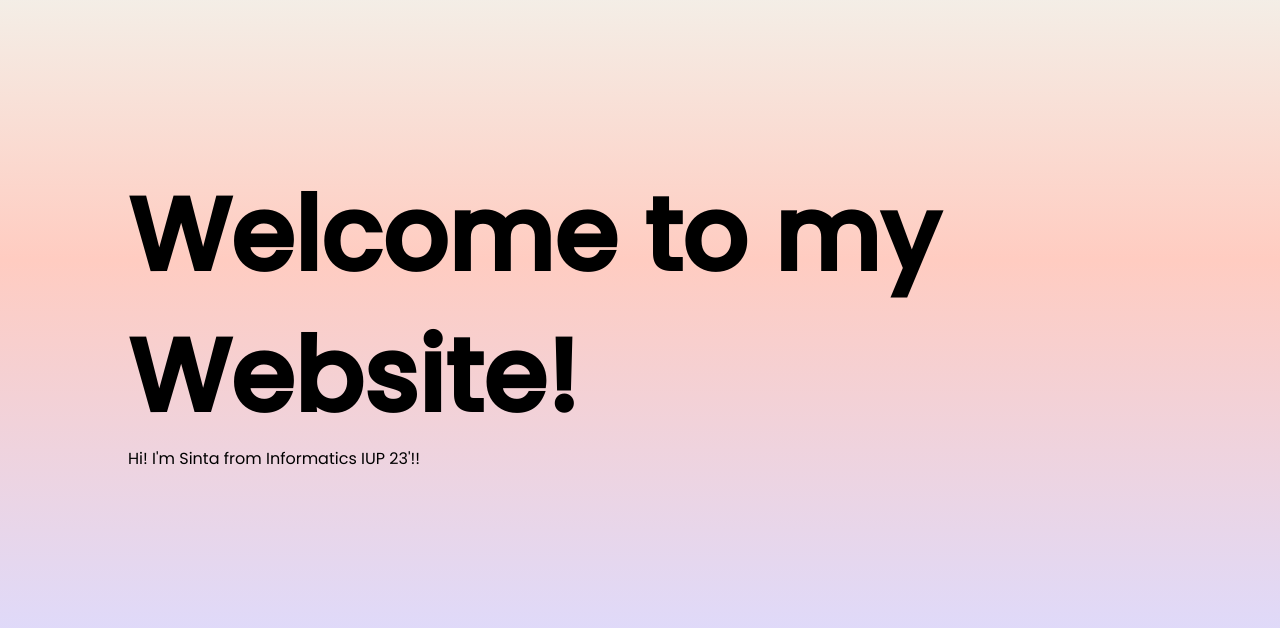
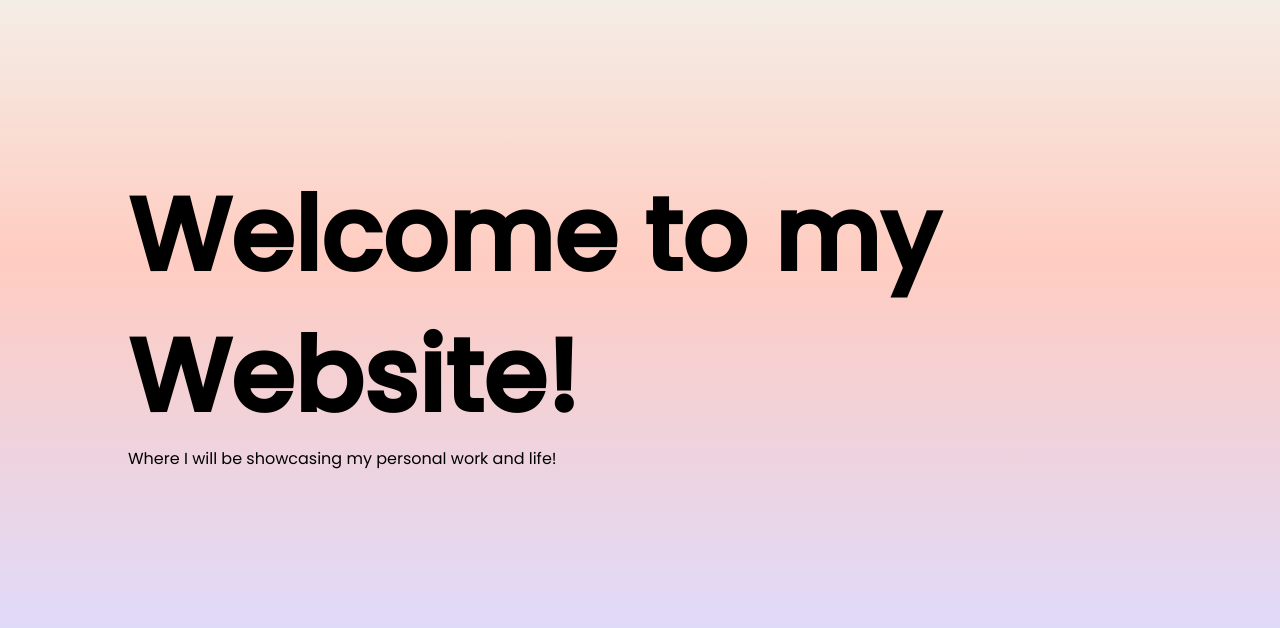
Before and after one commit to haipon/Portfolio, a plain HTML site: page index.html in a window 1280 px wide. Shown: the part 132-760 px from the top of the page. Drawn offline with Linux system fonts and the light colour scheme.

Commit message:
index.html

```diff
--- a/index.html
+++ b/index.html
@@ -26,7 +26,7 @@
     </nav>
     <div class="header">
         <h1><span>Welcome to my Website!</span></h1>
-        <p>Hi! I'm Sinta from Informatics IUP 23'!!</p>
+        <p>Where I will be showcasing my personal work and life!</p>
     </div>
     <script>
         let navbar = document.querySelector('nav');
```
